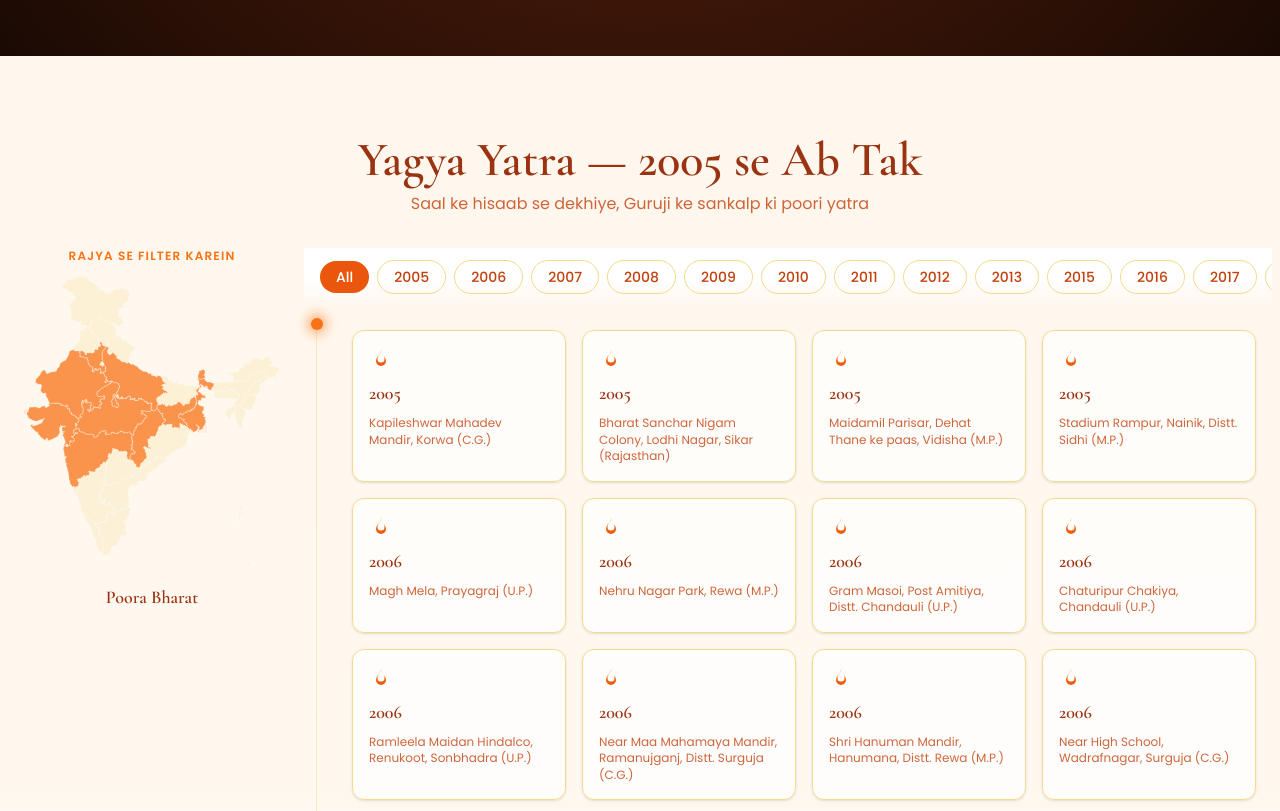
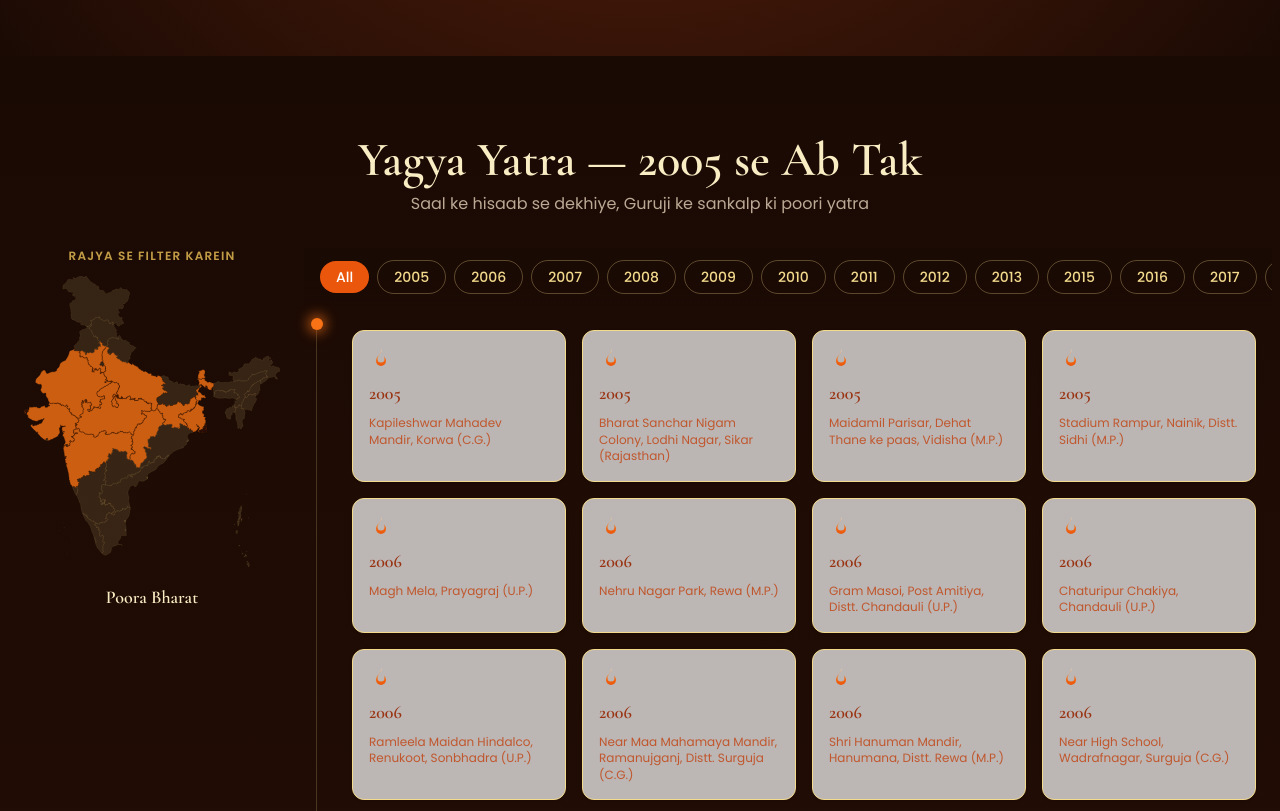
Before and after one commit to Shiva12k4/guruji, a Next.js app: page /maha-yagya in a window 1280 px wide. Shown: the part 640-1451 px from the top of the page. Built offline with nearby package versions, Linux system fonts and the light colour scheme.

Commit message:
Make the Yagya Yatra section background dark
Matches the hero's dark saffron/maroon tone instead of the light
cream section, with headings, chips, timeline and map labels
recolored for contrast against the dark background.

Co-Authored-By: Claude Sonnet 5 <noreply@anthropic.com>

```diff
--- a/components/mahayagya/IndiaMap.tsx
+++ b/components/mahayagya/IndiaMap.tsx
@@ -36,7 +36,7 @@ export default function IndiaMap({
           const isHovered = hovered === code;
 
           if (!isActive) {
-            return <path key={p.id} d={p.d} fill="#f3da8c" fillOpacity={0.25} stroke="#fff" strokeWidth={0.6} />;
+            return <path key={p.id} d={p.d} fill="#f3da8c" fillOpacity={0.12} stroke="#f3da8c" strokeOpacity={0.25} strokeWidth={0.6} />;
           }
 
           return (
@@ -48,8 +48,8 @@ export default function IndiaMap({
               onMouseLeave={() => setHovered(null)}
               className="cursor-pointer transition-colors duration-200"
               fill={isSelected || isHovered ? "#ea560c" : "#f97316"}
-              fillOpacity={isSelected ? 1 : isHovered ? 0.9 : 0.75}
-              stroke="#fff"
+              fillOpacity={isSelected ? 1 : isHovered ? 0.9 : 0.8}
+              stroke="#1a0a04"
               strokeWidth={0.8}
             />
           );
@@ -57,11 +57,11 @@ export default function IndiaMap({
       </svg>
 
       <div className="mt-4 text-center">
-        <p className="font-heading text-lg font-semibold text-saffron-800">
+        <p className="font-heading text-lg font-semibold text-gold-100">
           {displayName}
         </p>
         {displayCount !== null && (
-          <p className="font-body text-sm text-saffron-600">
+          <p className="font-body text-sm text-saffron-300">
             {displayCount} Yagya
           </p>
         )}
@@ -69,7 +69,7 @@ export default function IndiaMap({
           <button
             type="button"
             onClick={() => onSelect("All")}
-            className="mt-1 font-body text-xs font-medium text-saffron-500 underline hover:text-saffron-700"
+            className="mt-1 font-body text-xs font-medium text-gold-300 underline hover:text-gold-100"
           >
             Sabhi Rajya dikhayein
           </button>
--- a/components/mahayagya/YagyaDataWall.tsx
+++ b/components/mahayagya/YagyaDataWall.tsx
@@ -96,21 +96,21 @@ export default function YagyaDataWall() {
     <section
       ref={sectionRef}
       id="yagya-list"
-      className="w-full bg-linear-to-b from-saffron-50 to-white py-14 md:py-20"
+      className="w-full bg-linear-to-b from-[#1a0a04] via-[#2a1006] to-[#1a0a04] py-14 md:py-20"
     >
       <Container>
         <div className="text-center">
-          <h2 className="font-heading text-3xl font-semibold text-saffron-800 md:text-5xl">
+          <h2 className="font-heading text-3xl font-semibold text-gold-100 md:text-5xl">
             Yagya Yatra &mdash; 2005 se Ab Tak
           </h2>
-          <p className="mt-2 font-body text-saffron-700/80">
+          <p className="mt-2 font-body text-saffron-100/70">
             Saal ke hisaab se dekhiye, Guruji ke sankalp ki poori yatra
           </p>
         </div>
 
         <div className="mt-8 lg:flex lg:items-start lg:gap-10">
           <div className="hidden shrink-0 lg:sticky lg:top-24 lg:block lg:w-64">
-            <p className="mb-3 text-center font-body text-xs font-semibold uppercase tracking-widest text-saffron-500">
+            <p className="mb-3 text-center font-body text-xs font-semibold uppercase tracking-widest text-gold-300/80">
               Rajya se Filter Karein
             </p>
             <IndiaMap
@@ -121,7 +121,7 @@ export default function YagyaDataWall() {
           </div>
 
           <div className="min-w-0 flex-1">
-            <div className="sticky top-16 z-30 -mx-4 overflow-x-auto bg-linear-to-b from-white via-white to-transparent px-4 py-3 no-scrollbar">
+            <div className="sticky top-16 z-30 -mx-4 overflow-x-auto bg-linear-to-b from-[#1a0a04] via-[#1a0a04] to-transparent px-4 py-3 no-scrollbar">
               <div className="flex w-max items-center gap-2">
                 <button
                   type="button"
@@ -129,7 +129,7 @@ export default function YagyaDataWall() {
                   className={`shrink-0 rounded-full px-4 py-1.5 font-body text-sm font-medium transition-colors ${
                     selectedYear === "All"
                       ? "bg-saffron-600 text-white"
-                      : "border border-gold-200 text-saffron-700 hover:bg-saffron-50"
+                      : "border border-gold-200/30 text-gold-200 hover:bg-white/5"
                   }`}
                 >
                   All
@@ -142,7 +142,7 @@ export default function YagyaDataWall() {
                     className={`shrink-0 rounded-full px-4 py-1.5 font-body text-sm font-medium transition-colors ${
                       selectedYear === year
                         ? "bg-saffron-600 text-white"
-                        : "border border-gold-200 text-saffron-700 hover:bg-saffron-50"
+                        : "border border-gold-200/30 text-gold-200 hover:bg-white/5"
                     }`}
                   >
                     {year}
@@ -154,7 +154,7 @@ export default function YagyaDataWall() {
             <div ref={gridWrapperRef} className="relative mt-6 lg:pl-8">
               <div
                 aria-hidden="true"
-                className="absolute -left-1 top-0 bottom-0 hidden w-px bg-gold-200/50 lg:block"
+                className="absolute -left-1 top-0 bottom-0 hidden w-px bg-gold-200/20 lg:block"
               >
                 <div
                   ref={lineFillRef}
```
